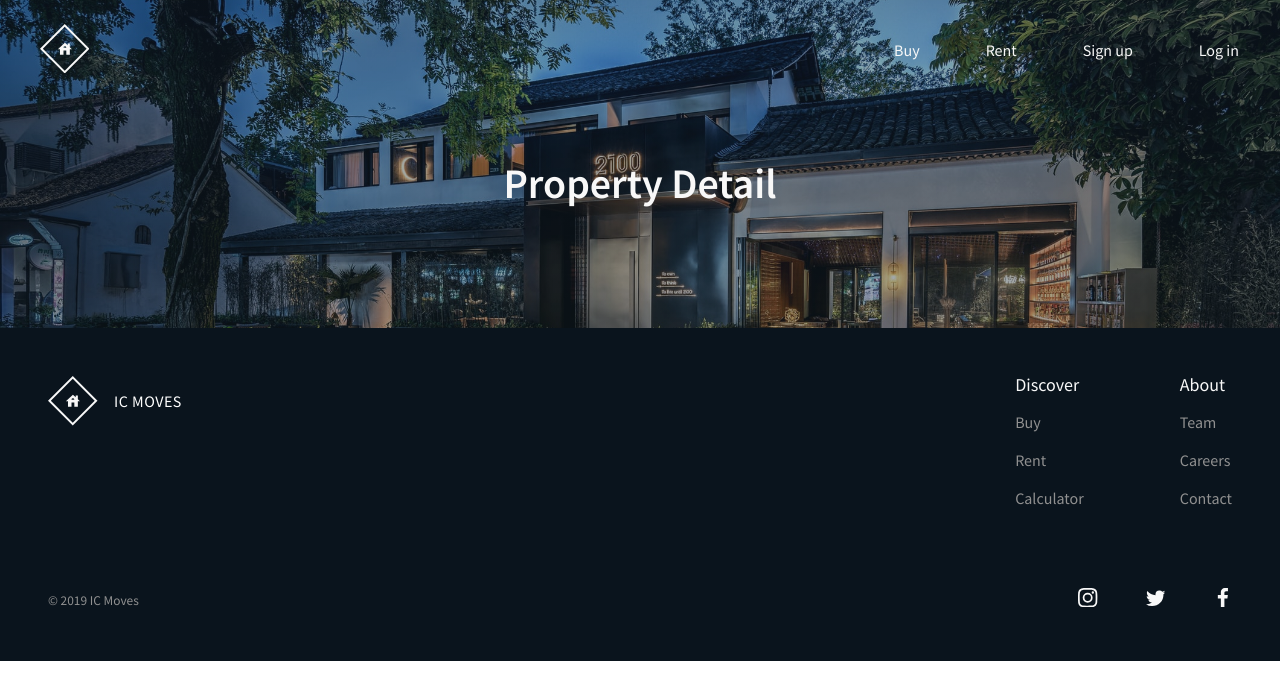
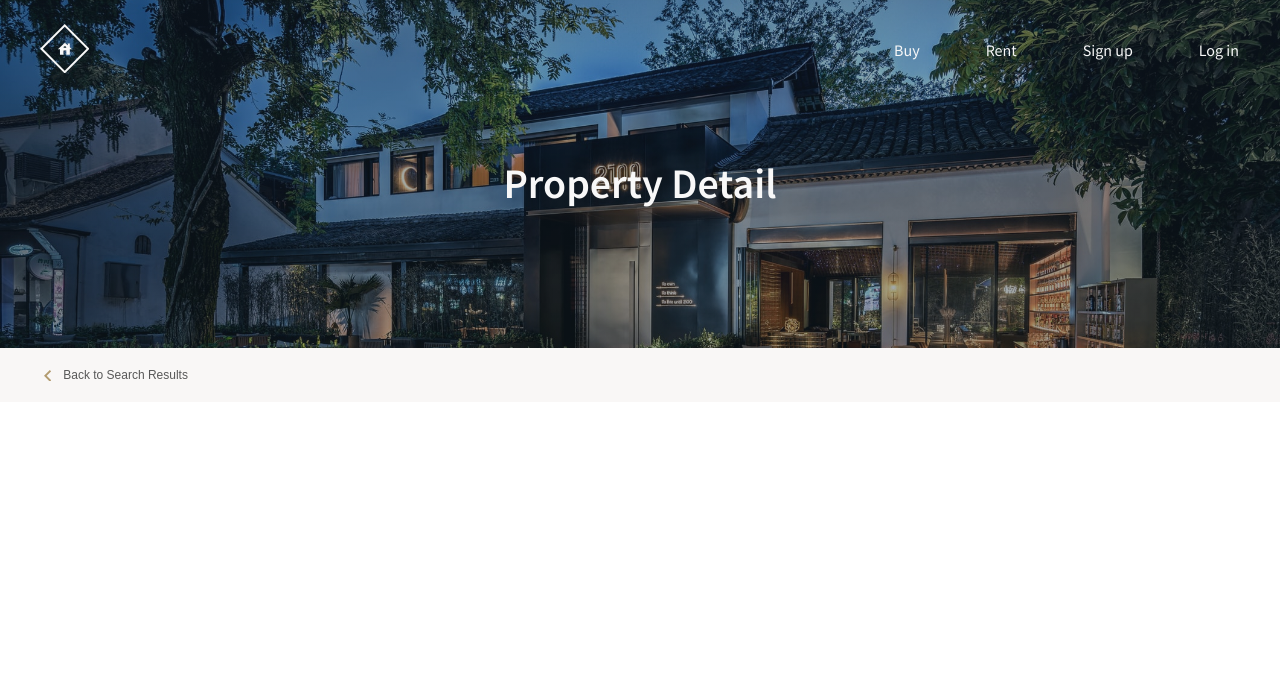
Before and after one commit to dylanmooney62/ic-moves, a React (Create React App) app: page /property-detail in a window 1280 px wide. Shown: the top 700 px of the page. Built offline with nearby package versions, Linux system fonts and the light colour scheme.

Commit message:
added back banner

```diff
--- /dev/null
+++ b/src/components/BackBanner.jsx
@@ -0,0 +1,50 @@
+import React from 'react';
+import styled from 'styled-components';
+import Container from './shared/Container';
+import { withRouter } from 'react-router';
+
+import { ReactComponent as Chevron } from '../assets/icons/chevron-left.svg';
+
+const BackBanner = ({ history }) => {
+  const handleClick = () => {
+    history.goBack();
+  };
+
+  return (
+    <StyledBackBanner>
+      <Container maxWidth="lg">
+        <BackButton onClick={handleClick}>
+          <StyledChevron />
+          Back to Search Results
+        </BackButton>
+      </Container>
+    </StyledBackBanner>
+  );
+};
+
+export default withRouter(BackBanner);
+
+const StyledBackBanner = styled.div`
+  background-color: ${(props) => props.theme.palette.primary['100']};
+  padding-top: ${(props) => props.theme.spacing.md};
+  padding-bottom: ${(props) => props.theme.spacing.md};
+`;
+
+const BackButton = styled.button`
+  display: flex;
+  align-items: center;
+  font-size: ${(props) => props.theme.typography.size.xs};
+  background-color: transparent;
+  border: none;
+  cursor: pointer;
+  padding: ${(props) => props.theme.spacing['2xs']};
+  color: ${(props) => props.theme.palette.neutral['400']};
+
+  :focus {
+    outline: 2px solid ${(props) => props.theme.palette.primary['400']};
+  }
+`;
+
+const StyledChevron = styled(Chevron)`
+  margin-right: ${(props) => props.theme.spacing.sm};
+`;
--- a/src/components/Header/Header.jsx
+++ b/src/components/Header/Header.jsx
@@ -48,7 +48,7 @@ const TextBox = styled.div.attrs((props) => ({
     props.height === 'sm' &&
     css`
       padding-top: 6rem;
-      padding-bottom: 10rem;
+      padding-bottom: 12rem;
     `}
 
   ${(props) =>
--- a/src/pages/PropertyDetail.jsx
+++ b/src/pages/PropertyDetail.jsx
@@ -1,13 +1,13 @@
 import React, { Component } from 'react';
 import Header from '../components/Header/Header';
-import Footer from '../components/Footer/Footer';
+import BackBanner from '../components/BackBanner';
 
 export class PropertyDetail extends Component {
   render() {
     return (
       <>
         <Header title="Property Detail" height="sm" textAlign="center" />
-        <Footer />
+        <BackBanner />
       </>
     );
   }
```
Also changed, not shown: src/assets/icons/chevron-left.svg (added).
